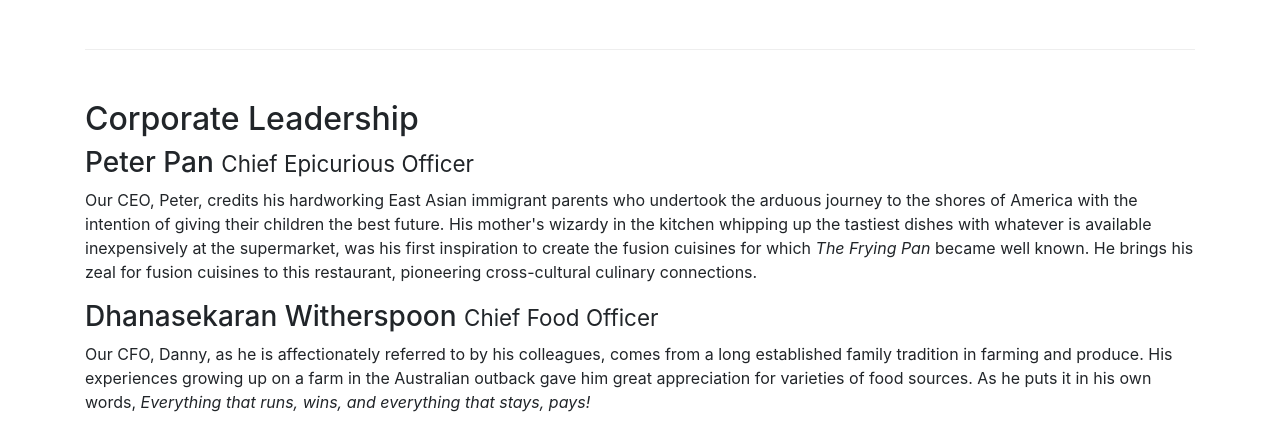
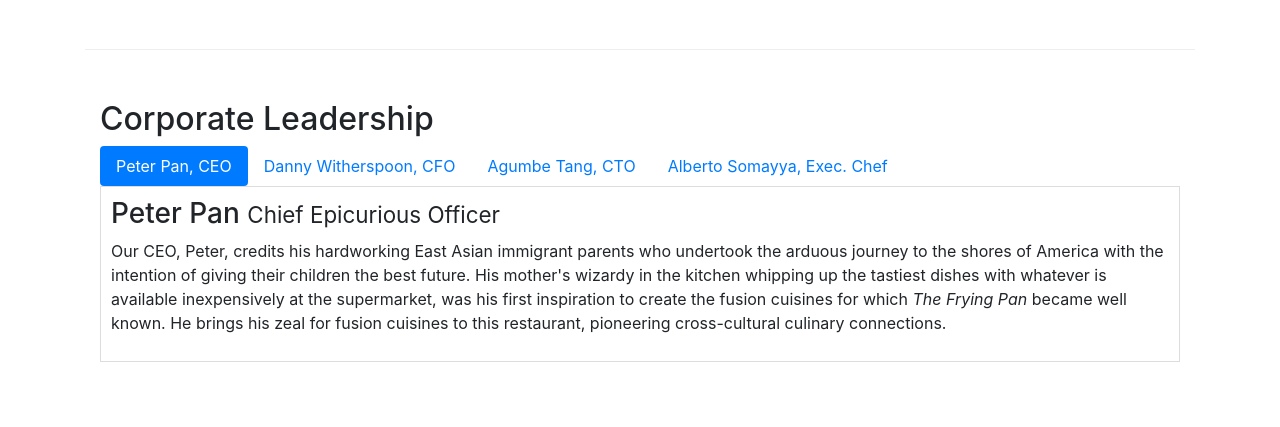
Before and after one commit to magnuslopes23/bootstrap4, a website: page aboutus.html in a window 1280 px wide. Shown: the part 922-1349 px from the top of the page. Drawn offline with nearby package versions, Linux system fonts and the light colour scheme.

Commit message:
tab-navigation

```diff
--- a/aboutus.html
+++ b/aboutus.html
@@ -100,16 +100,41 @@
 
 
         <div class="row row-content">
-            <div >
+            <div class="col-12">
+
                 <h2>Corporate Leadership</h2>
+                <ul class="nav nav-pills">
+                    <li class="nav-item">
+                        <a class="nav-link active" href="#peter" role="tab" data-toggle="tab">Peter Pan, CEO</a>
+                        </li>
+                    <li class="nav-item">
+                        <a class="nav-link " href="#danny" role="tab" data-toggle="tab">Danny Witherspoon, CFO</a>
+                    </li>
+                    <li class="nav-item">
+                        <a class="nav-link " href="#agumbe" role="tab" data-toggle="tab">Agumbe Tang, CTO</a>
+                    </li>
+                    <li class="nav-item">
+                    <a class="nav-link " href="#alberto" role="tab" data-toggle="tab">Alberto Somayya, Exec. Chef</a>
+                    </li>
+                </ul>
+                <div class="tab-content">
+                    <div role="tabpanel" class="tab-pane fade show active" id="peter">
                         <h3>Peter Pan <small>Chief Epicurious Officer</small></h3>
                         <p class="d-none d-sm-block">Our CEO, Peter, credits his hardworking East Asian immigrant parents who undertook the arduous journey to the shores of America with the intention of giving their children the best future. His mother's wizardy in the kitchen whipping up the tastiest dishes with whatever is available inexpensively at the supermarket, was his first inspiration to create the fusion cuisines for which <em>The Frying Pan</em> became well known. He brings his zeal for fusion cuisines to this restaurant, pioneering cross-cultural culinary connections.</p>
+                    </div>
+                    <div role="tabpanel" class="tab-pane fade " id="danny">
                         <h3>Dhanasekaran Witherspoon <small>Chief Food Officer</small></h3>
                         <p class="d-none d-sm-block">Our CFO, Danny, as he is affectionately referred to by his colleagues, comes from a long established family tradition in farming and produce. His experiences growing up on a farm in the Australian outback gave him great appreciation for varieties of food sources. As he puts it in his own words, <em>Everything that runs, wins, and everything that stays, pays!</em></p>
+                    </div>
+                    <div role="tabpanel" class="tab-pane fade " id="agumbe">
                         <h3>Agumbe Tang <small>Chief Taste Officer</small></h3>
                         <p class="d-none d-sm-block">Blessed with the most discerning gustatory sense, Agumbe, our CTO, personally ensures that every dish that we serve meets his exacting tastes. Our chefs dread the tongue lashing that ensues if their dish does not meet his exacting standards. He lives by his motto, <em>You click only if you survive my lick.</em></p>
+                    </div>
+                    <div role="tabpanel" class="tab-pane fade " id="alberto">
                         <h3>Alberto Somayya <small>Executive Chef</small></h3>
                         <p class="d-none d-sm-block">Award winning three-star Michelin chef with wide International experience having worked closely with whos-who in the culinary world, he specializes in creating mouthwatering Indo-Italian fusion experiences. He says, <em>Put together the cuisines from the two craziest cultures, and you get a winning hit! Amma Mia!</em></p>
+                    </div>
+                </div>
            </div>
        </div>
        <div class="roe row-content">
--- a/css/styles.css
+++ b/css/styles.css
@@ -35,6 +35,10 @@
      background-color: #512DA8;
 }
 
-.bg{
-    background-color: #ffffff;
+.tab-content {
+    border-left: 1px solid #ddd;
+    border-right: 1px solid #ddd;
+    border-top: 1px solid #ddd;
+    border-bottom: 1px solid #ddd;
+    padding: 10px;
 }
```
Lines whose indentation alone changed are shown as unchanged.
